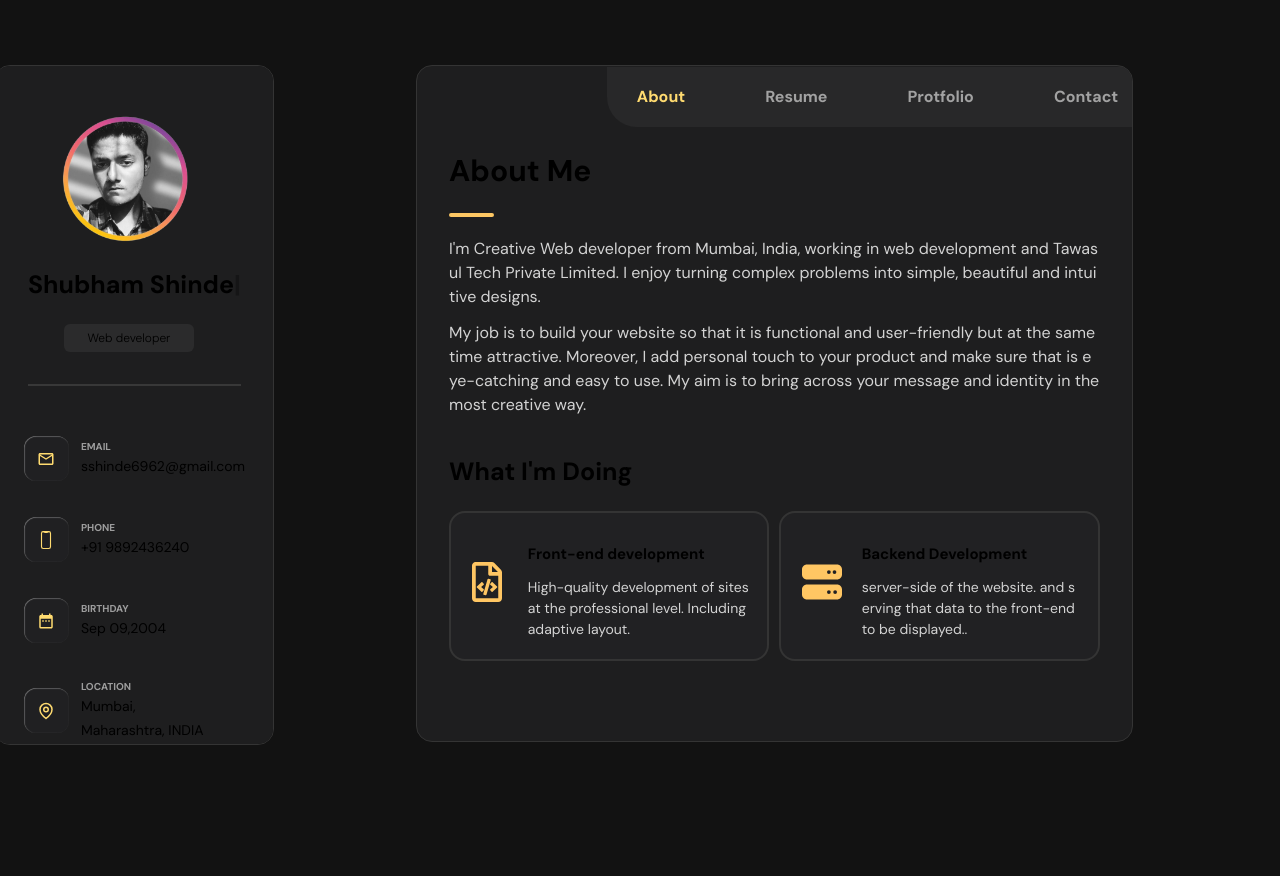
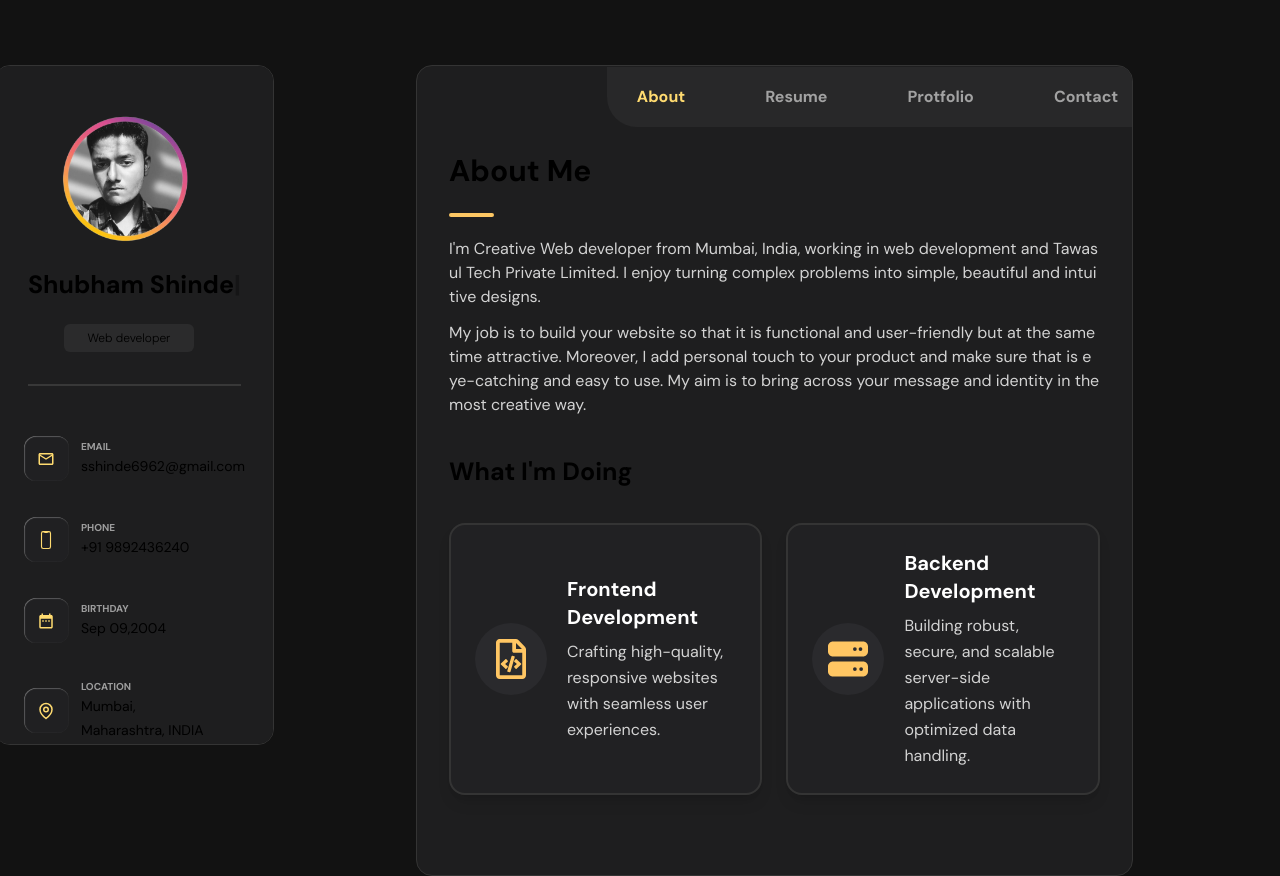
Before and after one commit to ShubhamShinde06/Portfolio, a Next.js app: page / in a window 1280 px wide. Before the commit the page ends 800 px from the top, so only its background shows below. Built offline with nearby package versions, Linux system fonts and the light colour scheme.

Commit message:
all added

```diff
--- a/components/About.jsx
+++ b/components/About.jsx
@@ -1,56 +1,73 @@
-import React from 'react'
+import React from "react";
 import { FaRegFileCode } from "react-icons/fa";
 import { FaServer } from "react-icons/fa6";
-import Header from './Header';
+import Header from "./Header";
 
 const About = () => {
+  return (
+    <div className="about-border lg:w-[70%] h-[100vh] absolute lg:top-[0px] right-0 p-4 md:p-4 top-[150px] lg:p-0 lg:block">
+      <div className="about bg-[#1E1E1F] lg:w-[80%] w-[100%] h-auto pb-[80px] lg:mt-[65px] md:mt-[0] rounded-2xl  border-[#343434] border-[1px] p-8 relative overflow-hidden lg:ml-8">
+        <h1 className="text-[30px] font-bold text">About Me</h1>
+        <hr className="mt-5 w-[45px] h-[3px] border-2 border-[#FDC763] rounded-md" />
+        <p className="mt-5 text-[#D3D3D3] break-all">
+          I'm Creative Web developer from Mumbai, India, working in web
+          development and Tawasul Tech Private Limited. I enjoy turning complex
+          problems into simple, beautiful and intuitive designs.
+        </p>
+        <p className="mt-3 text-[#D3D3D3] break-all">
+          My job is to build your website so that it is functional and
+          user-friendly but at the same time attractive. Moreover, I add
+          personal touch to your product and make sure that is eye-catching and
+          easy to use. My aim is to bring across your message and identity in
+          the most creative way.
+        </p>
+        <div className="mt-9">
+          <h1 className="text-[25px] font-[600]">What I'm Doing</h1>
 
-
-  return (
-    <div className='about-border lg:w-[70%] h-[100vh] absolute lg:top-[0px] right-0 p-4 md:p-4 top-[150px] lg:p-0 lg:block'>
-      <div className='about bg-[#1E1E1F] lg:w-[80%] w-[100%] h-auto pb-[80px] lg:mt-[65px] md:mt-[0] rounded-2xl  border-[#343434] border-[1px] p-8 relative overflow-hidden lg:ml-8'>
-        <h1 className='text-[30px] font-bold text'>About Me</h1>
-        <hr className='mt-5 w-[45px] h-[3px] border-2 border-[#FDC763] rounded-md' />
-        <p className='mt-5 text-[#D3D3D3] break-all'>
-          I'm Creative Web developer  from Mumbai, India, working in web development and Tawasul Tech Private Limited. I enjoy turning complex problems into simple, beautiful and intuitive designs.
-        </p>
-        <p className='mt-3 text-[#D3D3D3] break-all'>
-        My job is to build your website so that it is functional and user-friendly but at the same time attractive. Moreover, I add personal touch to your product and make sure that is eye-catching and easy to use. My aim is to bring across your message and identity in the most creative way.
-        </p>
-        <div className='mt-9'>
-          <h1 className='text-[25px] font-[600]'>What I'm Doing</h1>
-          <div className="flex flex-col items-center justify-center mt-5">
-            <div className=" grid mx-auto grid-cols-1 md:grid-cols-1 lg:grid-cols-2 gap-[10px]">
-              <div className='hover:border-[#FFC663] lg:h-[150px] h-[180px] bg-[#212123] border-2 border-[#343434] lg:flex lg:items-center p-4 rounded-2xl font-size'>
-                <div className='icon w-[100%] lg:w-[100px] h-[auto] flex items-center justify-center text-[40px] text-[#FFC663]'>
-                  <FaRegFileCode/>
+          <div className="flex flex-col items-center justify-center mt-8">
+            <div className="grid mx-auto grid-cols-1 md:grid-cols-2 gap-6">
+              {/* Front-end Development Card */}
+              <div className="group hover:border-[#FFC663] transition-all duration-300 bg-[#212123] border-2 border-[#343434] flex flex-col lg:flex-row items-center p-6 rounded-2xl shadow-lg hover:shadow-xl">
+                <div className="flex items-center justify-center text-[40px] text-[#FFC663] bg-[#2A2A2D] rounded-full p-4 transition-all duration-300 group-hover:bg-[#FFC663] group-hover:text-[#212123]">
+                  <FaRegFileCode />
                 </div>
-                <div className='lg:mt-3 ml-5 break-all'>
-                  <h1 className='mb-3 font-bold md:text-[20px] text-center mt-2 lg:mt-0 lg:text-left'> Front-end development</h1>
-                  <p className='text-[#D3D3D3] text-center lg:text-left'>High-quality development of sites at the professional level. Including adaptive layout.</p>
+                <div className="lg:ml-5 mt-4 lg:mt-0 text-center lg:text-left">
+                  <h1 className="text-xl font-bold text-white mb-2">
+                    Frontend Development
+                  </h1>
+                  <p className="text-[#D3D3D3] leading-relaxed">
+                    Crafting high-quality, responsive websites with seamless
+                    user experiences.
+                  </p>
                 </div>
               </div>
 
-             <div className='hover:border-[#FFC663] lg:h-[150px] h-[180px] bg-[#212123] border-2 border-[#343434] lg:flex lg:items-center lg:p-5 p-4  rounded-2xl font-size'>
-                <div className='icon w-[100%] lg:w-[100px] h-[auto] flex items-center justify-center text-[40px] text-[#FFC663] '>
-                <FaServer />
+              {/* Backend Development Card */}
+              <div className="group hover:border-[#FFC663] transition-all duration-300 bg-[#212123] border-2 border-[#343434] flex flex-col lg:flex-row items-center p-6 rounded-2xl shadow-lg hover:shadow-xl">
+                <div className="flex items-center justify-center text-[40px] text-[#FFC663] bg-[#2A2A2D] rounded-full p-4 transition-all duration-300 group-hover:bg-[#FFC663] group-hover:text-[#212123]">
+                  <FaServer />
                 </div>
-                <div className='lg:mt-3 lg:ml-5 break-all '>
-                  <h1 className='mb-3 font-bold lg:text-[20px] text-center mt-2 lg:mt-0 lg:text-left'>Backend Development</h1>
-                  <p className='text-[#D3D3D3] text-center lg:text-left'>server-side of the website. and serving that data to the front-end to be displayed..</p>
+                <div className="lg:ml-5 mt-4 lg:mt-0 text-center lg:text-left">
+                  <h1 className="text-xl font-bold text-white mb-2">
+                    Backend Development
+                  </h1>
+                  <p className="text-[#D3D3D3] leading-relaxed">
+                    Building robust, secure, and scalable server-side
+                    applications with optimized data handling.
+                  </p>
                 </div>
               </div>
-
             </div>
           </div>
         </div>
-        <div className='header lg:w-[600px] w-[100%] lg:h-[80px] h-[70px]  bg-[#282829] lg:absolute fixed lg:top-[-15px] lg:right-[-20px] bottom-[-10px] lg:p-5 md:rounded-3xl rounded-2xl flex items-center justify-center ml-[-50px]'><Header/></div>
+        <div className="header lg:w-[600px] w-[100%] lg:h-[80px] h-[70px]  bg-[#282829] lg:absolute fixed lg:top-[-15px] lg:right-[-20px] bottom-[-10px] lg:p-5 md:rounded-3xl rounded-2xl flex items-center justify-center ml-[-50px]">
+          <Header />
+        </div>
       </div>
-     </div>
+    </div>
 
     //  mobile view
+  );
+};
 
-  )
-}
-
-export default About
+export default About;
--- /dev/null
+++ b/components/Eduction.jsx
@@ -0,0 +1,54 @@
+import { FaBookOpen } from "react-icons/fa6";
+import TimelineItem from "./Timeline.jsx";
+
+
+const Education = () => {
+  return (
+    <div className="flex flex-col md:flex-row justify-center gap-10 mt-12">
+      {/* Education Section */}
+      <div className="w-full max-w-[500px]">
+        <h1 className="text-2xl font-bold text-white flex items-center gap-2">
+          <FaBookOpen className="text-[#FDC763]" /> Education
+        </h1>
+        <div className="mt-6 border-l-2 border-[#383838] pl-6 space-y-6">
+          <TimelineItem
+            title="Jashbhai Maganbhai Patel College Of Commerce (JMPC)"
+            institution="2022 — 2024"
+            description="Completed studies in commerce with a focus on financial analysis and business strategies."
+          />
+          <TimelineItem
+            title="Sanskar Dham Vidyalaya (SKM)"
+            institution="2020 — 2022"
+            description="Studied fundamental subjects including mathematics, economics, and business management."
+          />
+          <TimelineItem
+            title="Jijamata Vidya Mandir"
+            institution="2020"
+            description="Completed secondary education with strong academic performance."
+          />
+        </div>
+      </div>
+
+      {/* Experience Section */}
+      <div className="w-full max-w-[500px]">
+        <h1 className="text-2xl font-bold text-white flex items-center gap-2">
+          <FaBookOpen className="text-[#FDC763]" /> Experience
+        </h1>
+        <div className="mt-6 border-l-2 border-[#383838] pl-6 space-y-6">
+          <TimelineItem
+            title="Intern/Junior Web Developer"
+            institution="2024"
+            description="Developed and maintained complex web applications using Next.js, HTML, jQuery, CSS, JavaScript, and WordPress."
+          />
+          <TimelineItem
+            title="Freelance Web Developer"
+            institution="2024"
+            description="Built and optimized scalable web applications using React, MySQL, Node.js, and Express.js."
+          />
+        </div>
+      </div>
+    </div>
+  );
+};
+
+export default Education;
--- a/components/Header.jsx
+++ b/components/Header.jsx
@@ -31,13 +31,13 @@ const Header = () => {
            {
                 navlink.map((link) => {
                      const isActive = link.href === pathname;
-
                     return(
                         <>
                             <Link
                                 key={link.name}
                                 href={link.href}
                                 className={isActive ? "text-[#FFDB70]":"text-[#A2A2A2]"}
+                                onClick={() => window.scrollTo({ top: 0, behavior: "smooth" })}
                             >
                                 {link.name}
                             </Link>
--- /dev/null
+++ b/components/Timeline.jsx
@@ -0,0 +1,19 @@
+const TimelineItem = ({ icon: Icon, title, institution, date, description }) => {
+    return (
+      <div className="relative flex items-start gap-6 group">
+        {/* Timeline Icon */}
+        <div className="w-[40px] h-[40px] flex items-center justify-center bg-[#202022] text-[#FDC763] rounded-xl shadow-inner">
+          <Icon className="text-xl" />
+        </div>
+
+        {/* Timeline Content */}
+        <div className="w-full">
+          <h3 className="text-white font-bold text-lg">{title}</h3>
+          <h4 className="text-[#CEB15A] mt-1">{institution} ({date})</h4>
+          <p className="text-[#D6D6D6] text-sm mt-1 leading-relaxed">{description}</p>
+        </div>
+      </div>
+    );
+  };
+
+  export default TimelineItem;
```
Also changed, not shown: components/Resume.jsx (+49 -22 lines), components/projects/All.jsx (+17 -19 lines), json/Data.json (+42 -29 lines), public/blinkit-admin.png (added), 1 other file (tests, documents, lock files or other folders).
